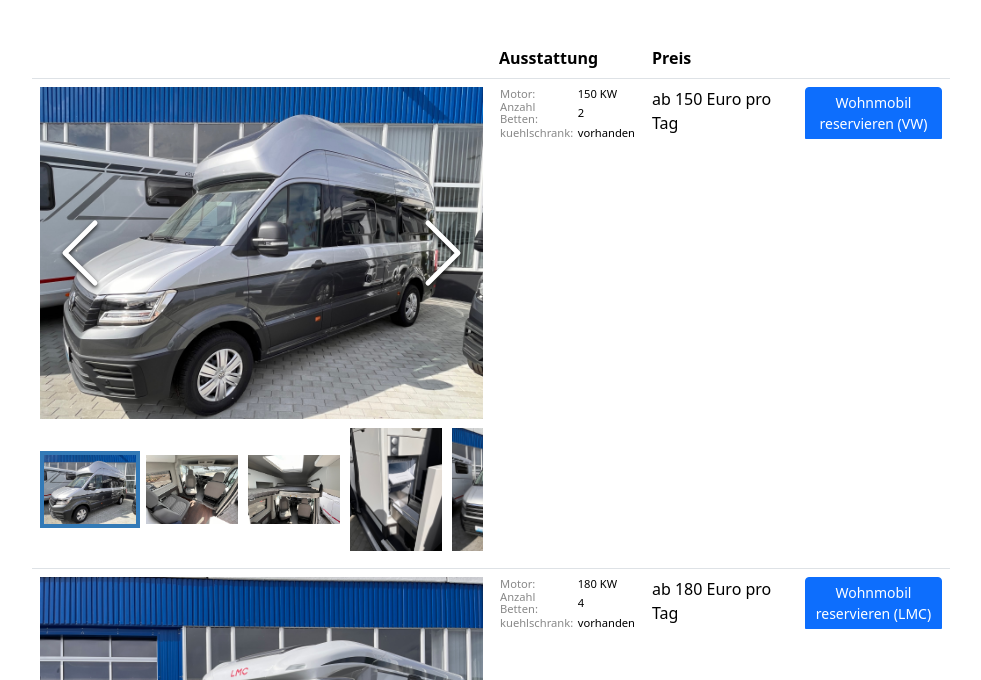
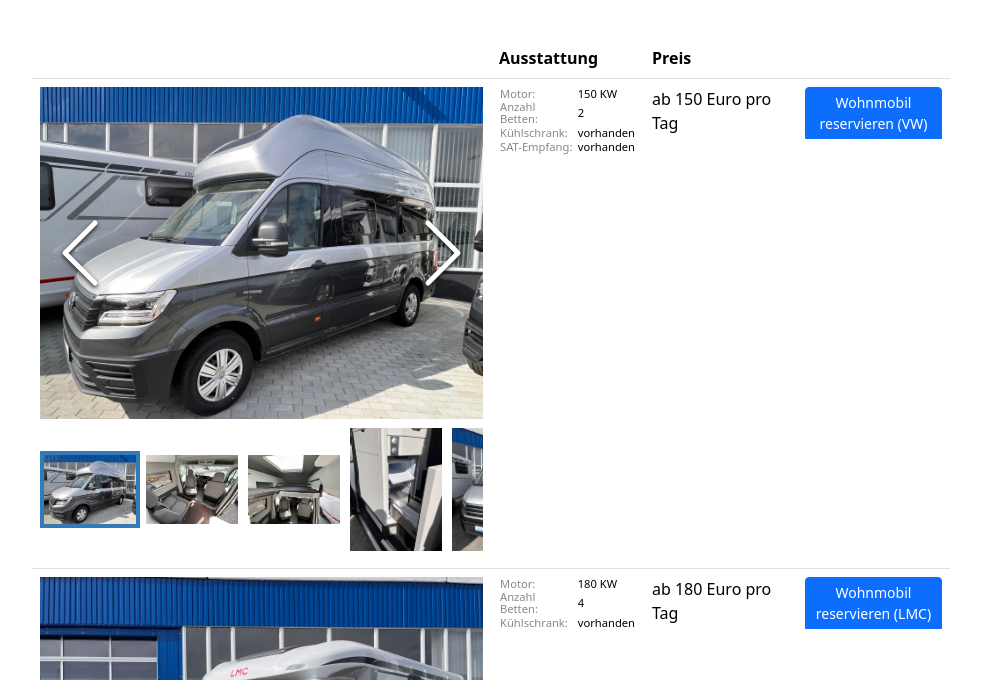
Before and after one commit to dsevenx/cubewm, a React (Create React App) app: page /datenschutz in a window 1280 px wide. Shown: the part 4920-5600 px from the top of the page, without its empty margins (54-1035 px from the left). Built offline with nearby package versions, Linux system fonts and the light colour scheme.

Commit message:
mit Liste

```diff
--- a/src/components/cpwohnmobilereservierung/Wohnmobileliste.js
+++ b/src/components/cpwohnmobilereservierung/Wohnmobileliste.js
@@ -50,7 +50,12 @@ export class Wohnmobileliste extends Component {
               typ: "zahl",
             },
             {
-              key: "kuehlschrank",
+              key: "Kühlschrank",
+              wert: "vorhanden",
+              typ: "text",
+            },
+            {
+              key: "SAT-Empfang",
               wert: "vorhanden",
               typ: "text",
             },
@@ -97,7 +102,7 @@ export class Wohnmobileliste extends Component {
               typ: "zahl",
             },
             {
-              key: "kuehlschrank",
+              key: "Kühlschrank",
               wert: "vorhanden",
               typ: "text",
             },
```
